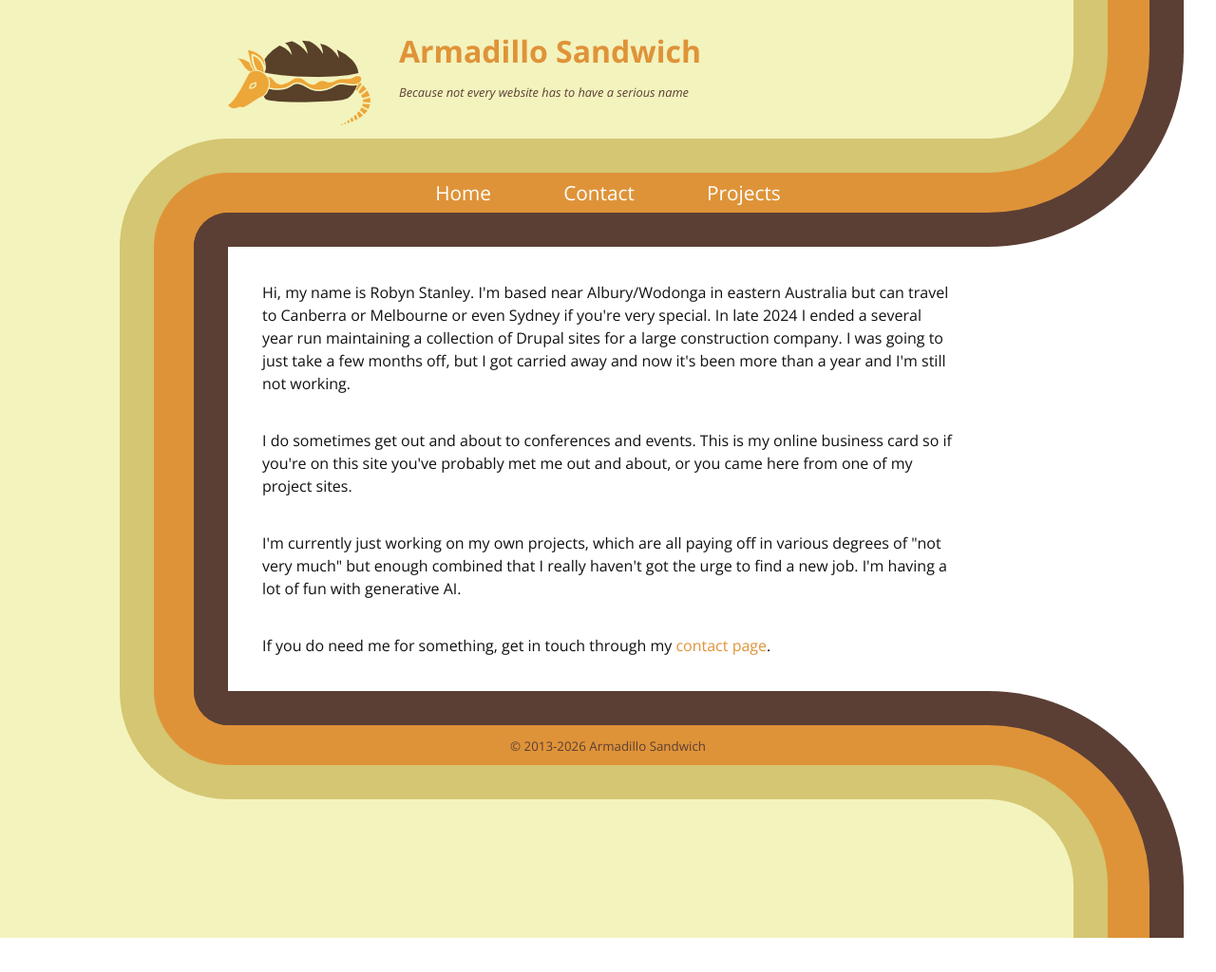
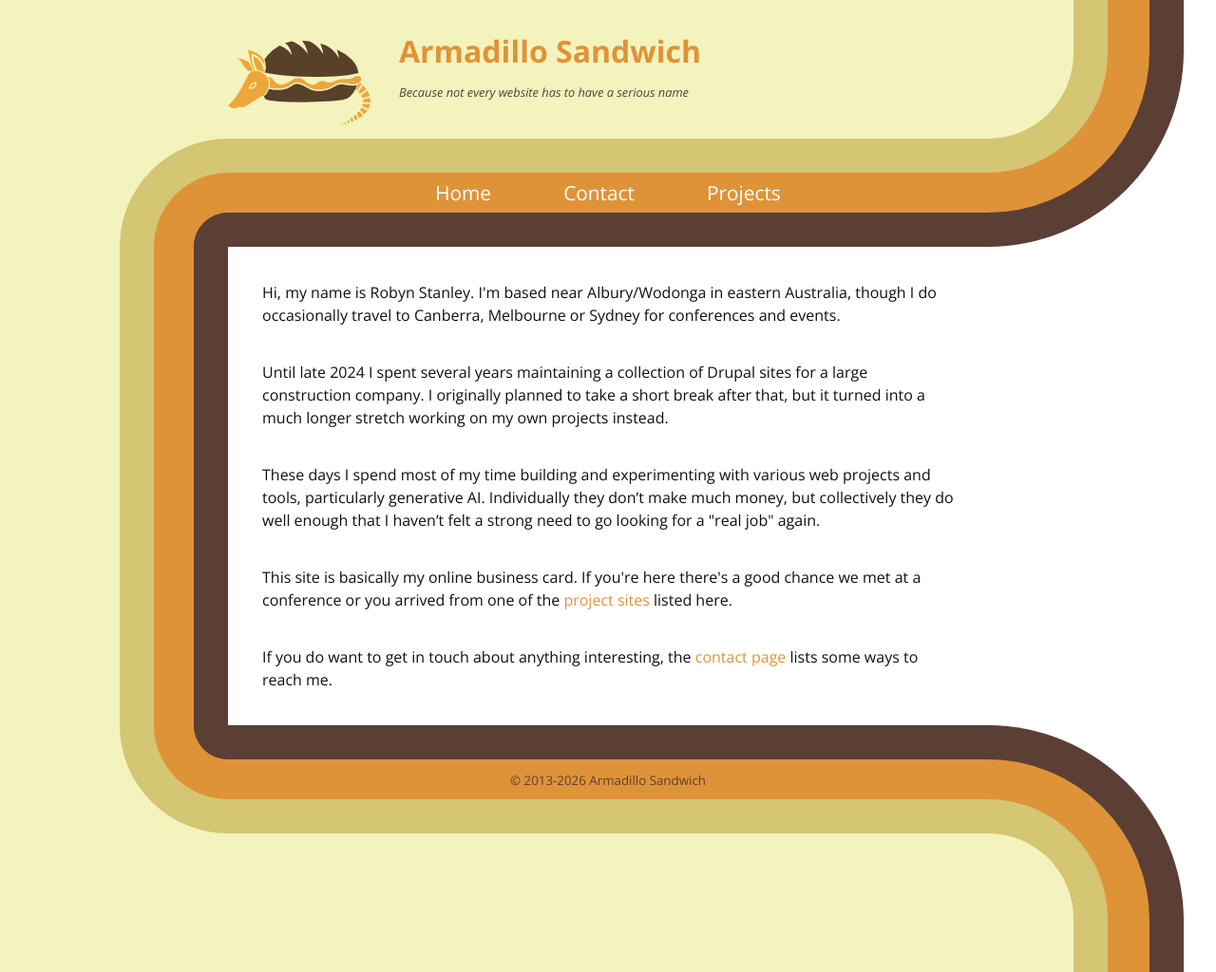
Before and after one commit to rumpledelf/armadillosandwich, a Jekyll site: the page built from index.html, in a window 1280 px wide. Shown: the whole page at 95% size. Built offline with Jekyll 4.4.1, drawn with Linux system fonts in a browser that asks for light colours; some web fonts are replaced; before the commit the page ends 988 px from its top, so only the background shows below that.

Commit message:
Updated front page

```diff
--- a/index.html
+++ b/index.html
@@ -2,14 +2,16 @@
 layout: default
 ---
 <p>
-Hi, my name is Robyn Stanley. I'm based near Albury/Wodonga in eastern Australia but can travel to Canberra or Melbourne or even Sydney if you're very special. In late 2024 I ended a several year run maintaining a collection of Drupal sites for a large construction company. I was going to just take a few months off, but I got carried away and now it's been more than a year and I'm still not working.
+Hi, my name is Robyn Stanley. I'm based near Albury/Wodonga in eastern Australia, though I do occasionally travel to Canberra, Melbourne or Sydney for conferences and events.
 </p>
 <p>
-I do sometimes get out and about to conferences and events. This is my online business card so if you're on this site you've probably met me out and about, or you came here from one of my project sites.
+Until late 2024 I spent several years maintaining a collection of Drupal sites for a large construction company. I originally planned to take a short break after that, but it turned into a much longer stretch working on my own projects instead.
 </p>
 <p>
-I'm currently just working on my own projects, which are all paying off in various degrees of "not very much" but enough combined that I really haven't got the urge to find a new job. I'm having a lot of fun with generative AI.
+These days I spend most of my time building and experimenting with various web projects and tools, particularly generative AI. Individually they don’t make much money, but collectively they do well enough that I haven’t felt a strong need to go looking for a "real job" again.
 </p>
 <p>
-If you do need me for something, get in touch through my <a href="/contact">contact page</a>.
+This site is basically my online business card. If you're here there's a good chance we met at a conference or you arrived from one of the <a href="/projects">project sites</a> listed here.
+<p>
+If you do want to get in touch about anything interesting, the <a href="/contact">contact page</a> lists some ways to reach me.
 </p>
```
